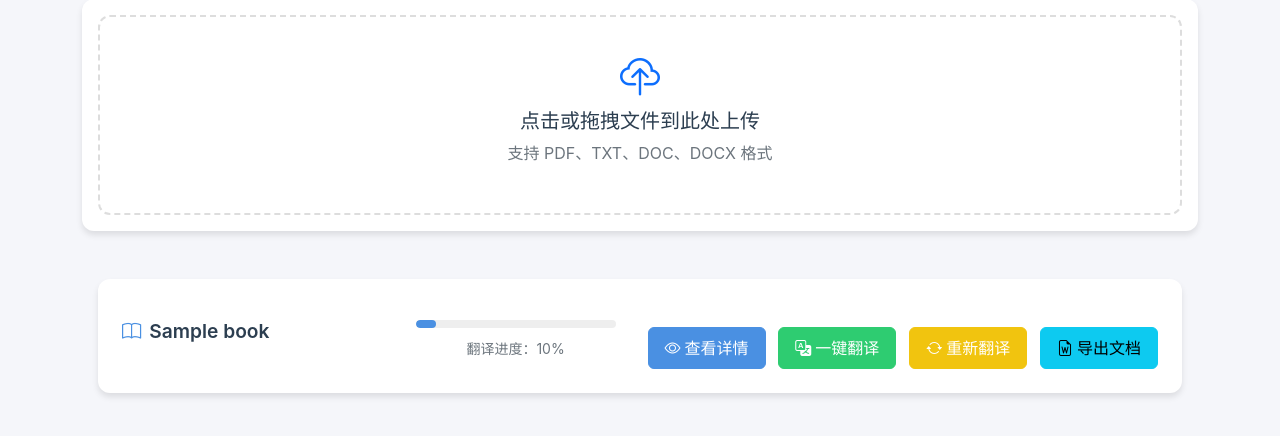
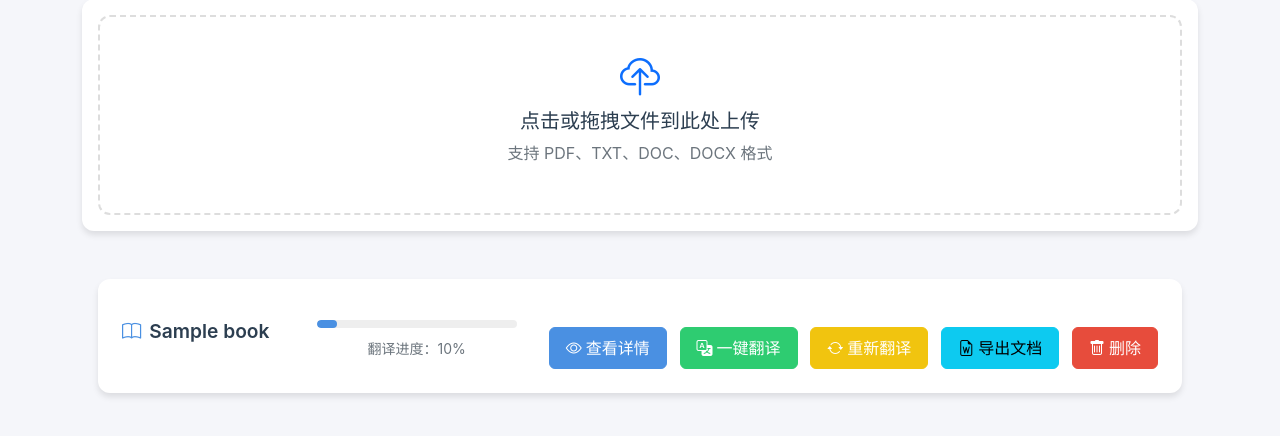
Before and after one commit to study520ai520/ai_create_book_translate, a Flask app: page / in a window 1280 px wide. Shown: the part 111-547 px from the top of the page. Run offline with Flask 2, Linux system fonts and the light colour scheme; tables that the repository leaves empty hold one stand-in row (values such as "Sample post"); some libraries are stand-ins or nearby versions.

Commit message:
Cursor-添加删除书籍功能，支持删除书籍及其相关文件

```diff
--- a/src/api/book_api.py
+++ b/src/api/book_api.py
@@ -7,6 +7,7 @@ from docx import Document
 from docx.shared import Pt, RGBColor
 from docx.enum.text import WD_ALIGN_PARAGRAPH
 import tempfile
+from config.config import Config
 
 book_api = Blueprint('book_api', __name__)
 document_service = DocumentService()
@@ -161,3 +162,23 @@ def export_book(book_id):
 
     except Exception as e:
         return jsonify({'error': str(e)}), 500
+
+@book_api.route('/delete/<int:book_id>', methods=['DELETE'])
+def delete_book(book_id):
+    """删除书籍及其所有碎片"""
+    try:
+        book = Book.query.get_or_404(book_id)
+
+        # 删除上传的原文件
+        filepath = os.path.join(Config.UPLOAD_FOLDER, book.name)
+        if os.path.exists(filepath):
+            os.remove(filepath)
+
+        # 删除书籍（级联删除会自动删除相关的碎片）
+        db.session.delete(book)
+        db.session.commit()
+
+        return jsonify({'success': True})
+    except Exception as e:
+        db.session.rollback()
+        return jsonify({'error': str(e)}), 500
--- a/src/templates/index.html
+++ b/src/templates/index.html
@@ -312,6 +312,22 @@
             align-items: center;
             flex-wrap: wrap;
         }
+
+        .btn-danger {
+            background-color: var(--danger-color);
+            border-color: var(--danger-color);
+        }
+
+        .action-buttons {
+            display: flex;
+            gap: 0.8rem;
+            align-items: center;
+            flex-wrap: wrap;
+        }
+
+        .action-buttons .btn {
+            white-space: nowrap;
+        }
     </style>
 </head>
 <body>
@@ -486,6 +502,10 @@
                                         onclick="exportBook(${book.id})">
                                     <i class="bi bi-file-earmark-word me-1"></i>导出文档
                                 </button>
+                                <button class="btn btn-danger"
+                                        onclick="deleteBook(${book.id})">
+                                    <i class="bi bi-trash me-1"></i>删除
+                                </button>
                             </div>
                         </div>
                     `).join('');
@@ -591,6 +611,31 @@
             window.location.href = `/export/${bookId}`;
             setTimeout(() => toggleLoading(false), 1000); // 1秒后隐藏加载动画
         }
+
+        // 添加删除功能
+        function deleteBook(bookId) {
+            if (!confirm('确定要删除这本书吗？此操作不可恢复！')) return;
+
+            toggleLoading(true);
+            fetch(`/delete/${bookId}`, {
+                method: 'DELETE'
+            })
+            .then(response => response.json())
+            .then(result => {
+                if (result.success) {
+                    loadBooks();
+                    if (currentBookId === bookId) {
+                        fragmentModal.hide();
+                    }
+                } else {
+                    alert('删除失败：' + result.error);
+                }
+            })
+            .catch(error => {
+                alert('删除失败：' + error);
+            })
+            .finally(() => toggleLoading(false));
+        }
     </script>
 </body>
 </html>
```
